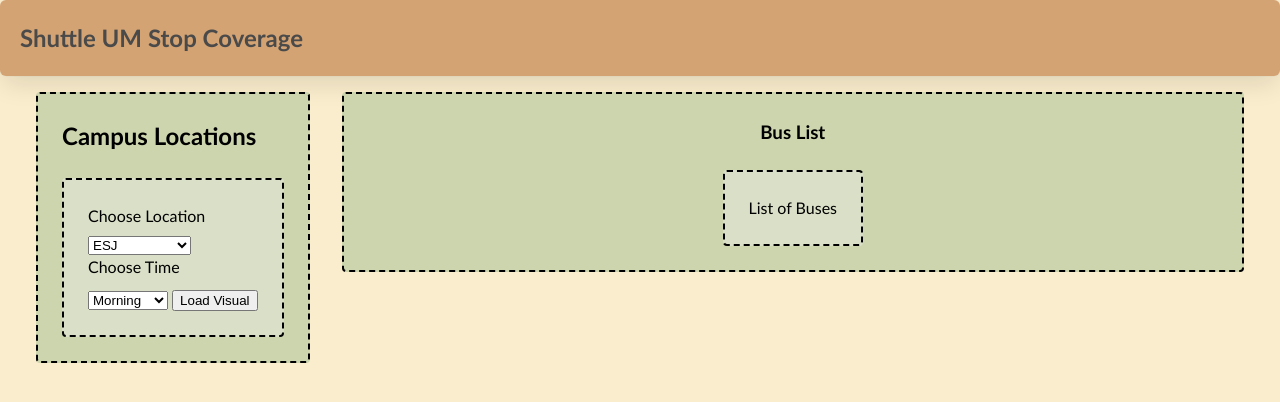
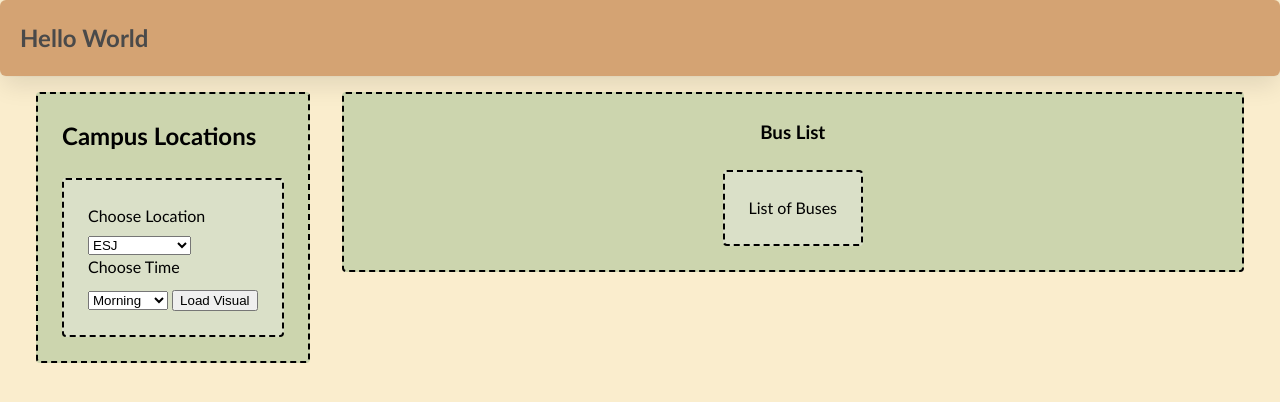
Before and after one commit to Vanessa-Harris/377-Final-Project, a plain HTML site: page index.html in a window 1280 px wide. Drawn offline with Linux system fonts and the light colour scheme.

Commit message:
New Branch Change

```diff
--- a/index.html
+++ b/index.html
@@ -9,7 +9,7 @@
   <body>
     <div class = "wrapper">
         <header class="header">
-            <h1>Shuttle UM Stop Coverage</h1>
+            <h1>Hello World</h1>
         </header>
         <div class="container">
             <div class="left_section box">
```
